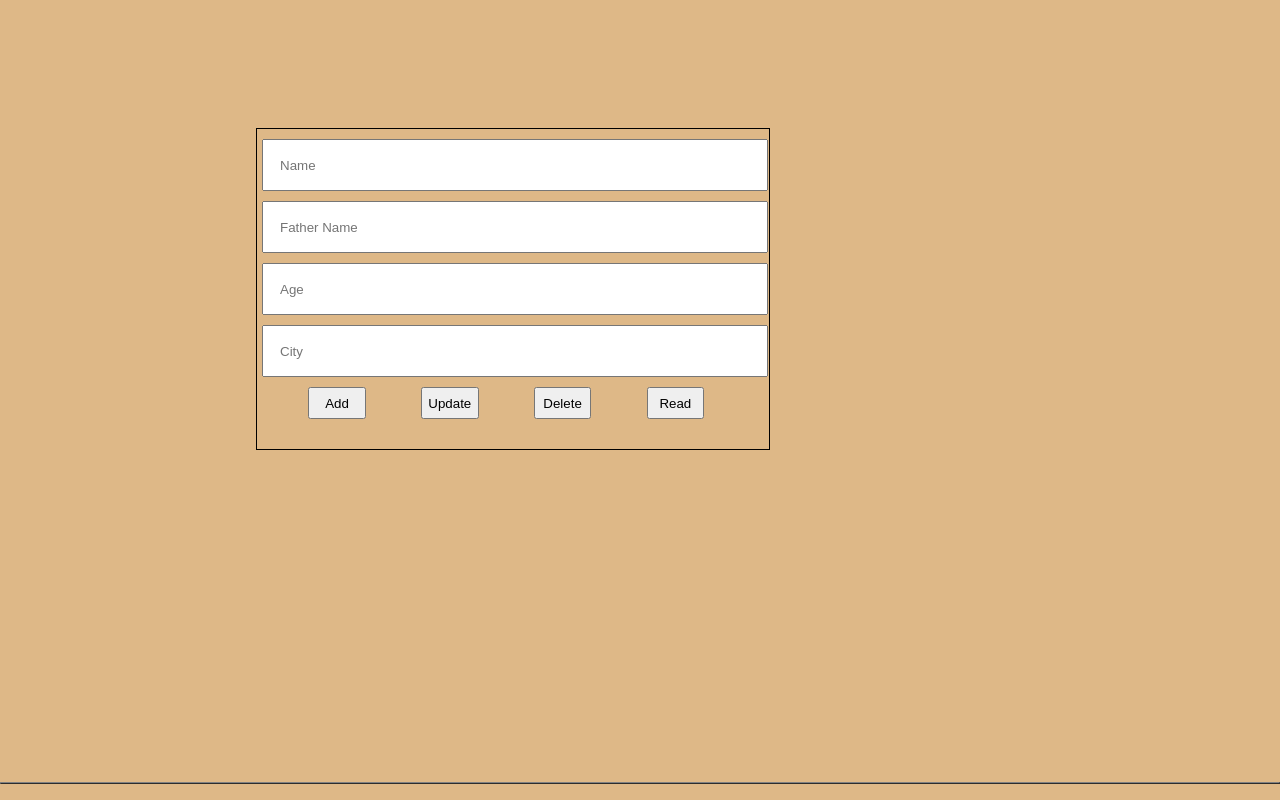
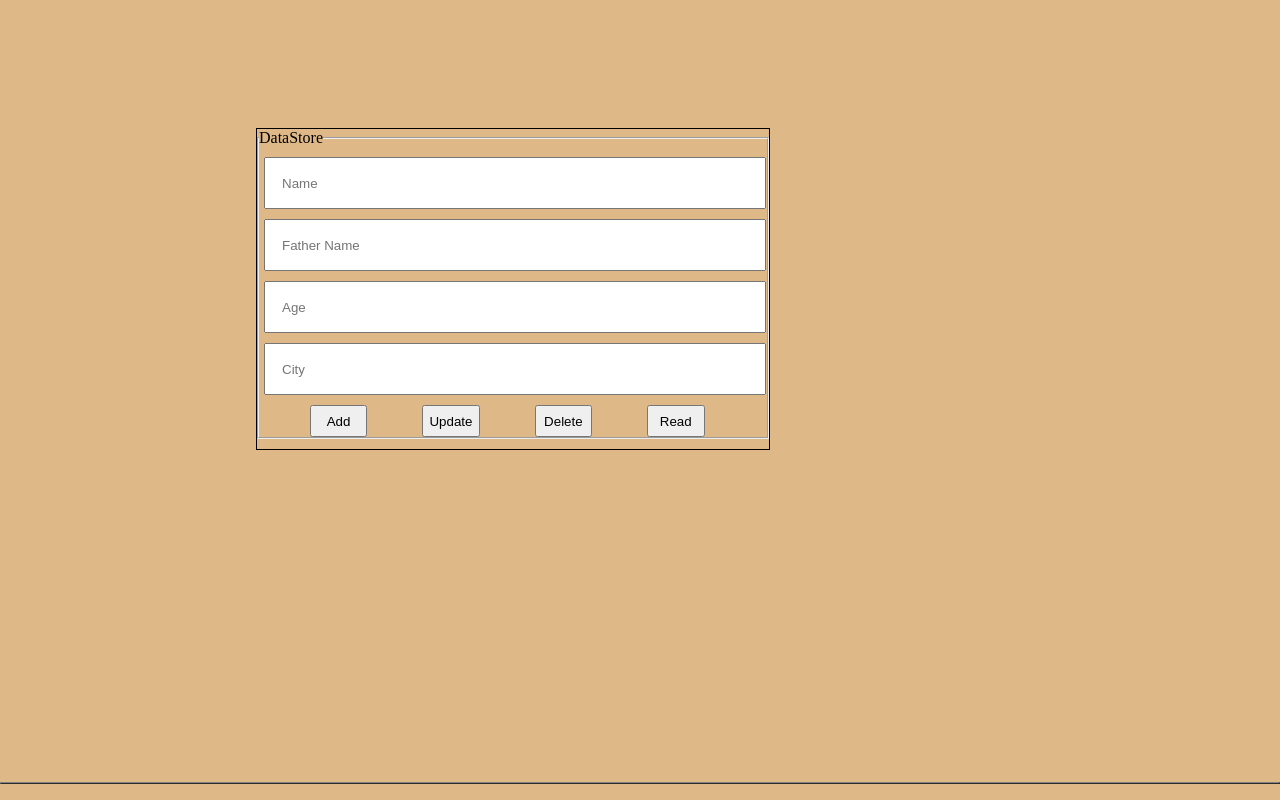
Before and after one commit to Sumitshukla307/Form, a plain HTML site: page index.html in a window 1280 px wide. Drawn offline with Linux system fonts and the light colour scheme.

Commit message:
Update index.html

```diff
--- a/index.html
+++ b/index.html
@@ -8,8 +8,9 @@
     <link rel="stylesheet" href="./style.css">
 </head>
 
-<body><div class="container"><div class="con2">
-    <!-- <input id="id" placeholder="ID"><br> -->
+<body><div class="container"><fieldset> <legend>DataStore</legend><div class="con2">
+
+
     <input id="name" placeholder="Name" type="text"><br>
     <input id="fname" placeholder="Father Name" type="text"><br>
     <input id="age" placeholder="Age" type="number" class="num"><br>
@@ -18,7 +19,9 @@
     <button onclick="updateData()">Update</button>
     <button>Delete</button>
     <button onclick="showData()">Read</button>
-</div></div>
+
+</div></div></fieldset>
+
     <table id="tableData" border="1px solid black" class="dataStore">
 
     </table>
```
